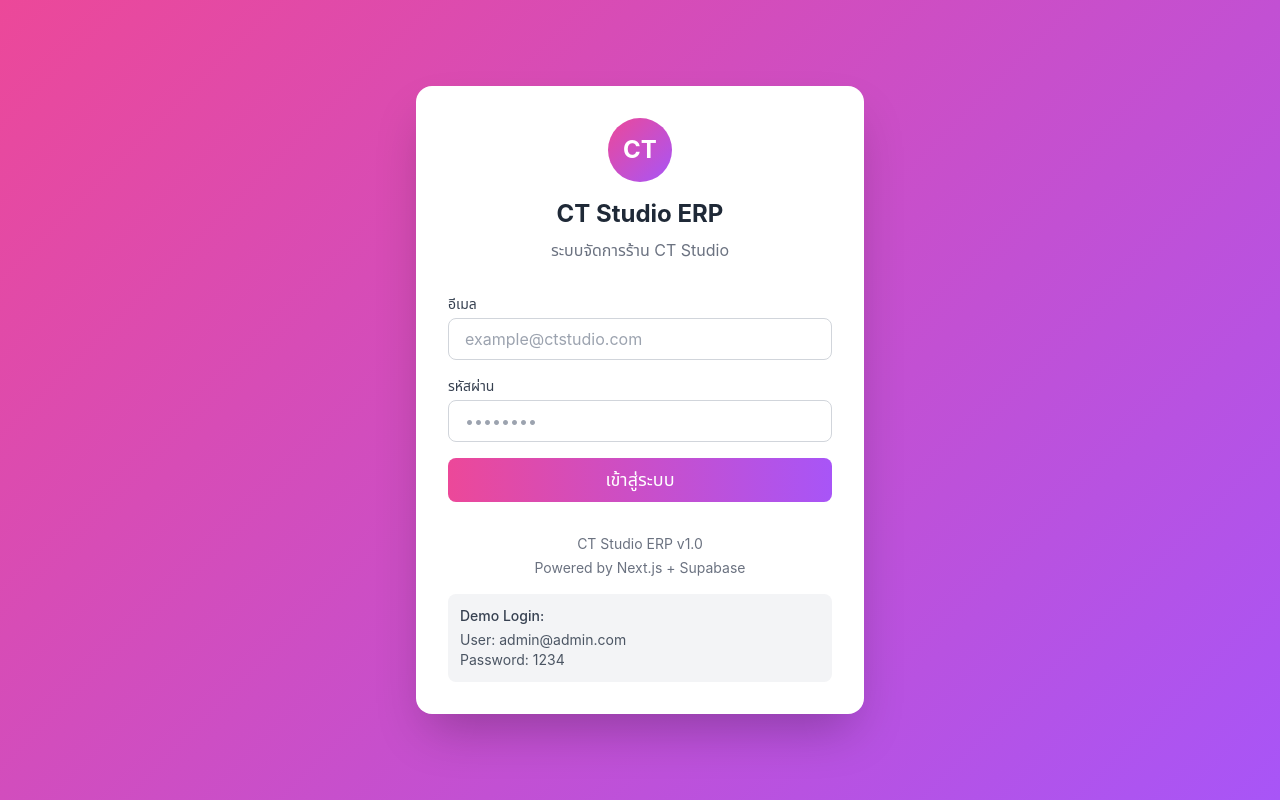
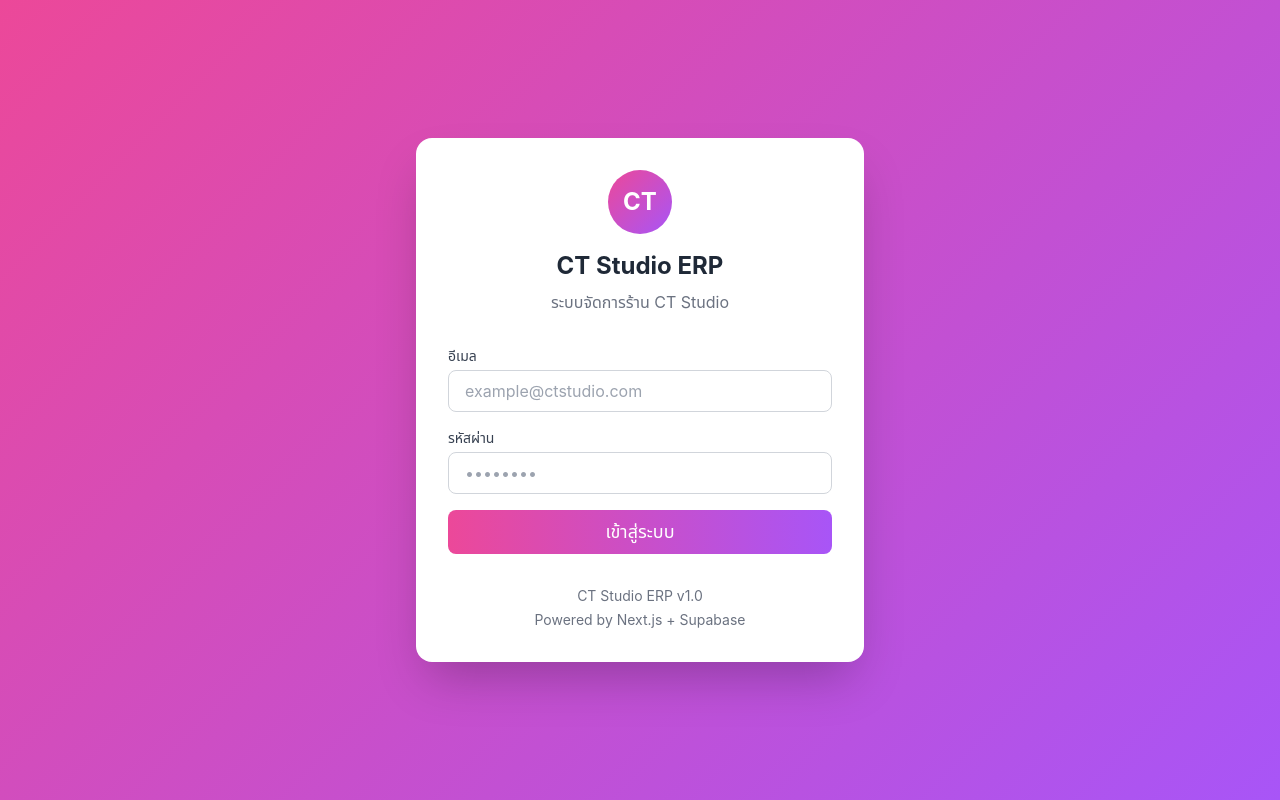
Before and after one commit to taksintaeprasert/CT-studio-Data-Python01, a Next.js app: page /login in a window 1280 px wide. Built offline with nearby package versions, Linux system fonts and the light colour scheme; no server answers.

Commit message:
feat: Remove demo login credentials from login page

```diff
--- a/app/(auth)/login/page.tsx
+++ b/app/(auth)/login/page.tsx
@@ -112,13 +112,6 @@ export default function LoginPage() {
           <p>CT Studio ERP v1.0</p>
           <p className="mt-1">Powered by Next.js + Supabase</p>
         </div>
-
-        {/* Demo Credentials */}
-        <div className="mt-4 p-3 bg-gray-100 rounded-lg text-sm">
-          <p className="font-medium text-gray-700 mb-1">Demo Login:</p>
-          <p className="text-gray-600">User: admin@admin.com</p>
-          <p className="text-gray-600">Password: 1234</p>
-        </div>
       </div>
     </div>
   )
```
